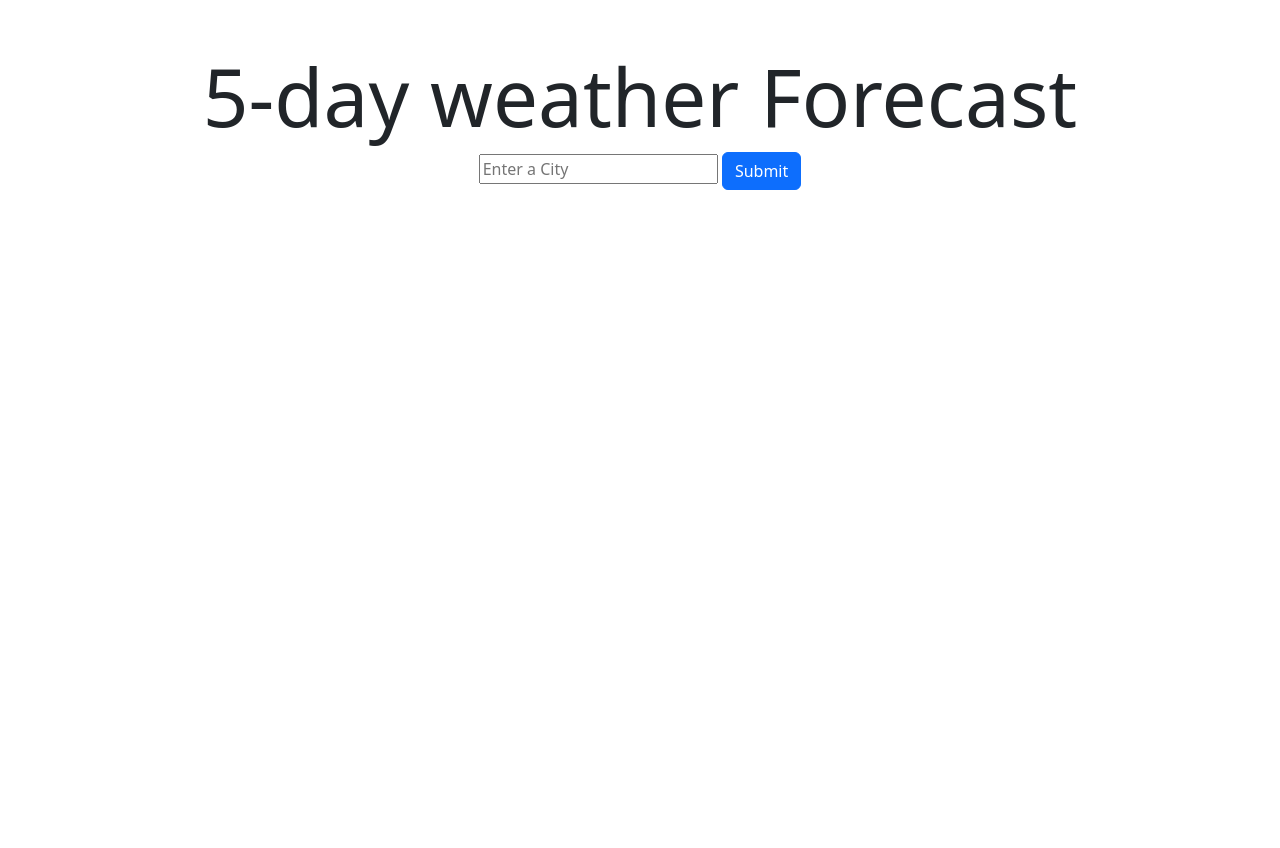
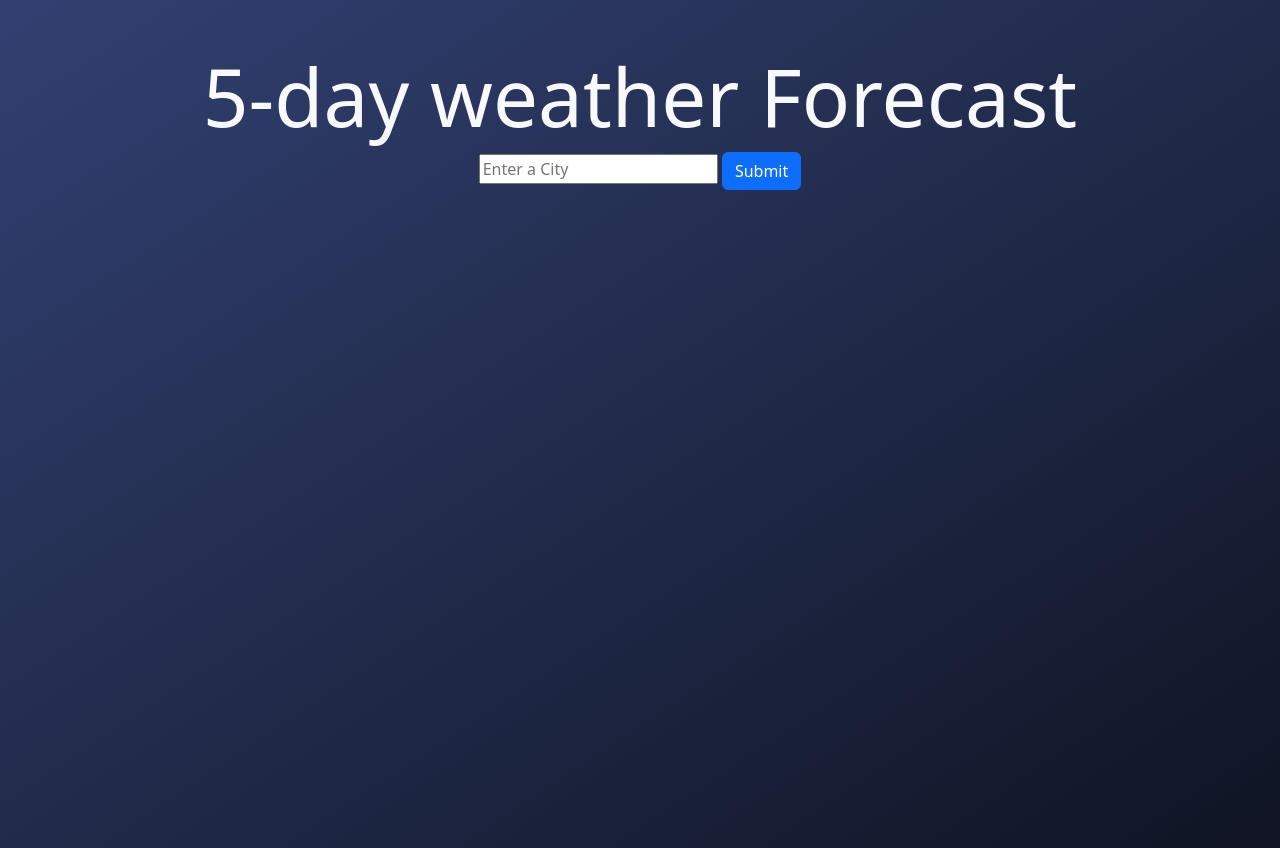
Before and after one commit to brendan-aper/weather-app, a plain HTML site: page index.html in a window 1280 px wide. Before the commit the page ends 800 px from the top, so only its background shows below. Drawn offline with nearby package versions, Linux system fonts and the light colour scheme.

```diff
--- a/assets/css/style.css
+++ b/assets/css/style.css
@@ -0,0 +1,7 @@
+body {
+  width: 100vw;
+  height: 100vh;
+  background: linear-gradient(to bottom right, hsl(226, 39%, 32%), hsl(226, 39%, 10%));
+  background-size: 100% 100%;
+  background-repeat: no-repeat;
+}
--- a/index.html
+++ b/index.html
@@ -5,16 +5,16 @@
   <meta name="viewport" content="width=device-width, initial-scale=1.0">
   <link href="https://cdn.jsdelivr.net/npm/bootstrap@5.3.0/dist/css/bootstrap.min.css" rel="stylesheet" integrity="sha384-9ndCyUaIbzAi2FUVXJi0CjmCapSmO7SnpJef0486qhLnuZ2cdeRhO02iuK6FUUVM" crossorigin="anonymous">
   <link rel="stylesheet" href="./assets/css/style.css">
-  <title>Document</title>
+  <title>5 Day Forecast</title>
 </head>
 
 <body>
   <div class="container my-5">
     <center>
-      <h1 id="Para1" class="display-1">5-day weather Forecast</h1>
+      <h1 id="Para1" class="display-1 text-light">5-day weather Forecast</h1>
       <input type="text" id="cityInput" placeholder="Enter a City">
       <button type="button" class="btn btn-primary button">Submit</button>
-      <h2 id="cityName"></h2>
+      <h2 class="display-3 text-light" id="cityName"></h2>
     </center>
 
     <div id="weatherContainer" class="container-fluid my-5">
```
Also changed, not shown: assets/images/weather-app.png (added), 1 other file.
